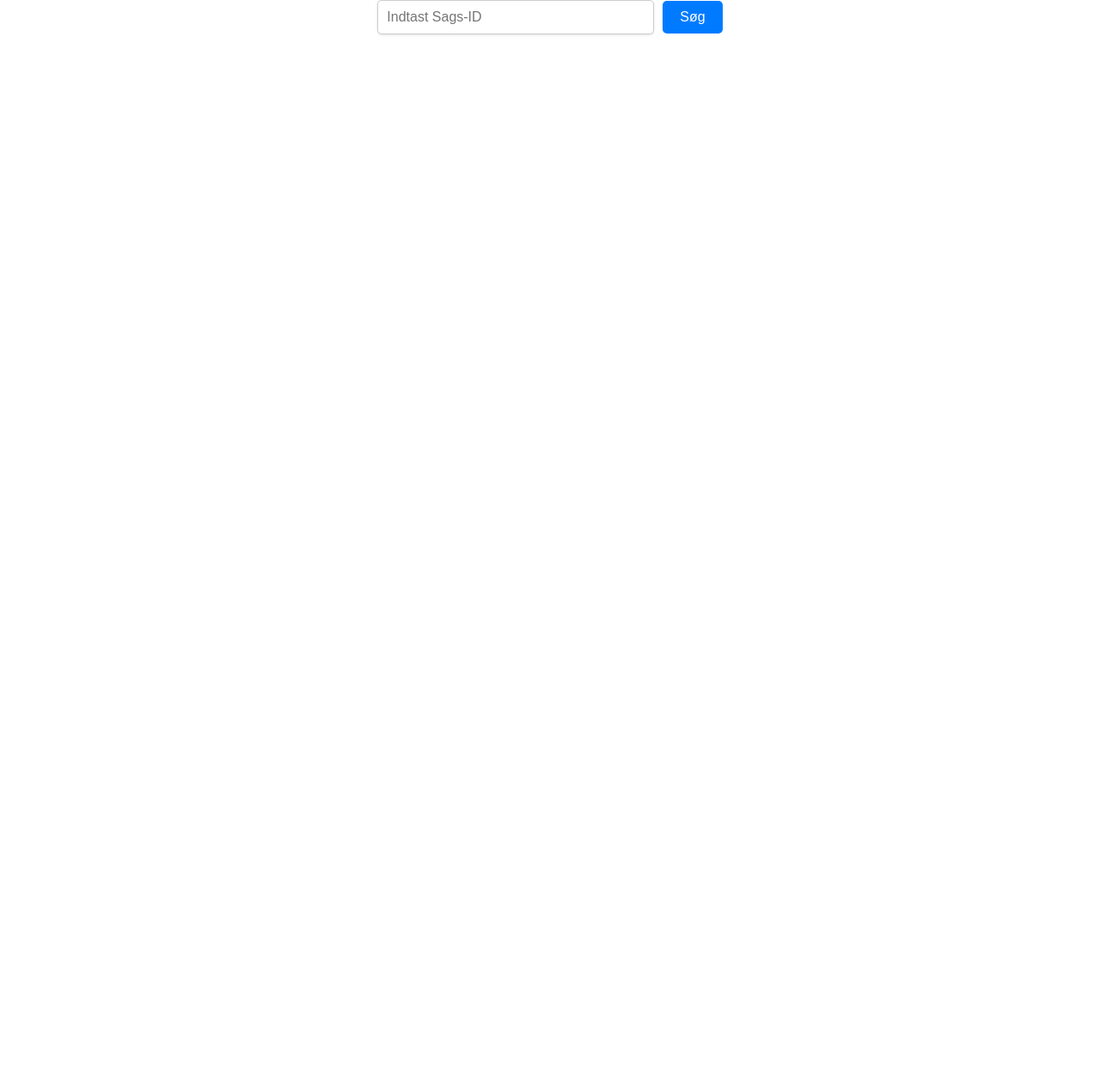
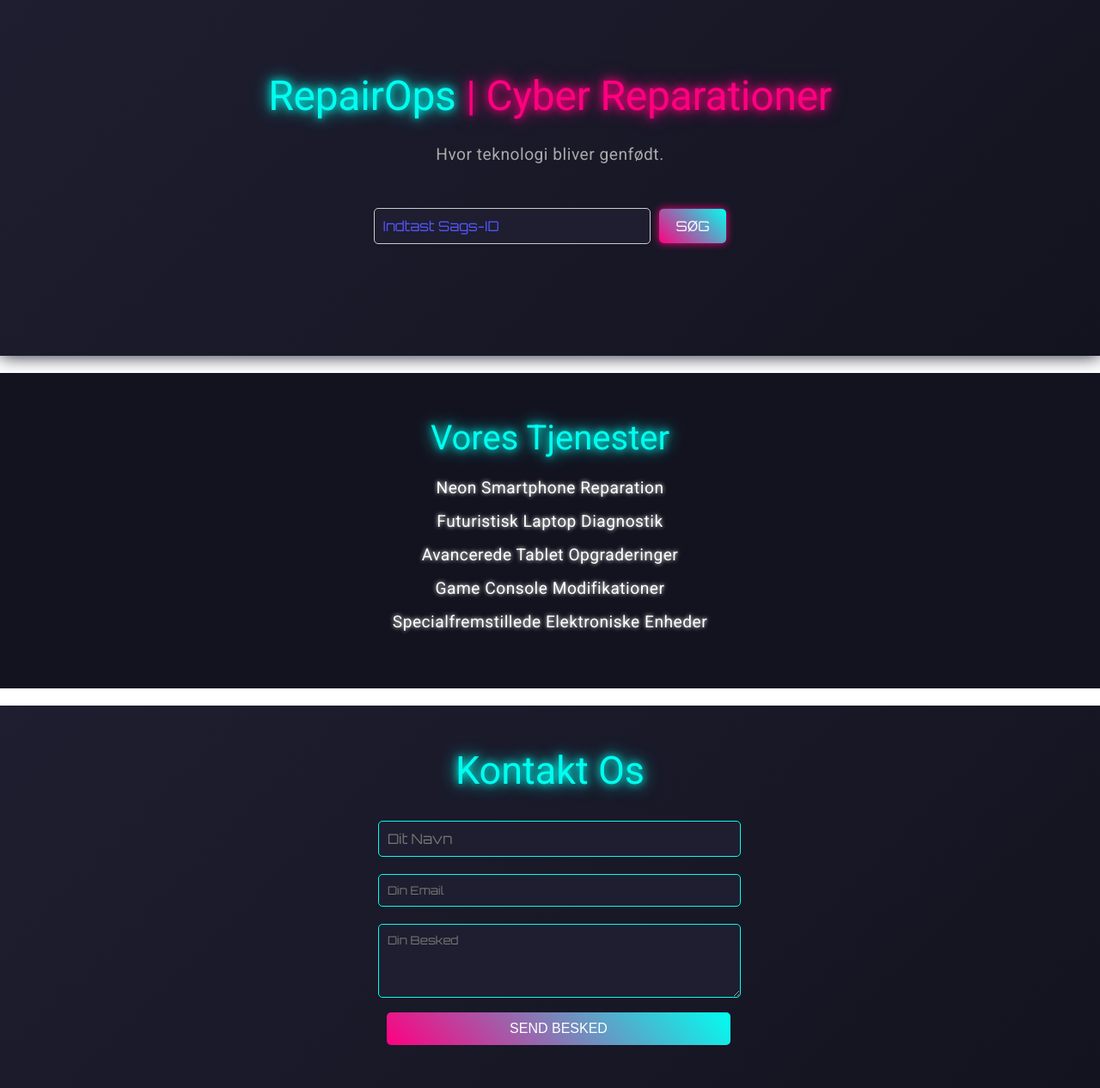
Before and after one commit to shadeisroot/RepairOpsFront, an Angular app: page /frontpage in a window 1280 px wide. Shown: the whole page at 86% size. Before the commit the page ends 800 px from the top, so only its background shows below. Built offline with nearby package versions, Linux system fonts and the light colour scheme.

Commit message:
Frontpage styled

```diff
--- a/src/frontpage/frontpage.component.css
+++ b/src/frontpage/frontpage.component.css
@@ -55,3 +55,208 @@ button:hover {
   text-align: center;
   margin-top: 10px;
 }
+/* Cyberpunk Theme */
+
+/* Global Styles */
+body {
+  font-family: 'Orbitron', sans-serif;
+  background-color: #000000;
+  color: #ffffff;
+  margin: 0;
+  padding: 0;
+}
+
+/* Hero Section */
+.hero {
+  text-align: center;
+  padding: 80px 20px;
+  background: linear-gradient(135deg, #1e1e30, #13131f);
+  box-shadow: 0 0 20px #1a1a2e;
+}
+
+.hero h1 {
+  font-size: 3rem;
+  color: #00fff0;
+  text-shadow: 0 0 10px #00fff0, 0 0 20px #00fff0;
+}
+
+.hero .glow {
+  color: #ff0080;
+  text-shadow: 0 0 10px #ff0080, 0 0 20px #ff0080;
+}
+
+.hero p {
+  margin-top: 10px;
+  font-size: 1.2rem;
+  color: #aaaaaa;
+}
+
+.hero .btn {
+  margin-top: 20px;
+  padding: 15px 30px;
+  background: linear-gradient(45deg, #00fff0, #ff0080);
+  color: #ffffff;
+  font-size: 1.2rem;
+  border: none;
+  border-radius: 5px;
+  text-decoration: none;
+  text-transform: uppercase;
+  transition: 0.3s ease;
+}
+
+.hero .btn:hover {
+  background: linear-gradient(45deg, #ff0080, #00fff0);
+  transform: scale(1.1);
+}
+
+/* Services Section */
+.services {
+  text-align: center;
+  padding: 50px 20px;
+  background-color: #13131f;
+}
+
+.services h2 {
+  font-size: 2.5rem;
+  color: #00fff0;
+  margin-bottom: 20px;
+}
+
+.services ul {
+  list-style: none;
+  padding: 0;
+  margin: 0;
+}
+
+.services li {
+  font-size: 1.2rem;
+  margin: 15px 0;
+  color: #ffffff;
+  text-shadow: 0 0 5px #ffffff;
+  transition: 0.3s ease;
+}
+
+.services li:hover {
+  color: #ff0080;
+  text-shadow: 0 0 10px #ff0080, 0 0 20px #ff0080;
+}
+
+/* Contact Section */
+.contact {
+  text-align: center;
+  padding: 50px 20px;
+  background: linear-gradient(135deg, #1e1e30, #13131f);
+}
+
+.contact form {
+  display: inline-block;
+  max-width: 400px;
+  text-align: left;
+}
+
+.contact input, .contact textarea {
+  width: 100%;
+  padding: 10px;
+  margin: 10px 0;
+  background-color: #1e1e30;
+  color: #ffffff;
+  border: 1px solid #00fff0;
+  border-radius: 5px;
+  font-family: 'Orbitron', sans-serif;
+}
+
+.contact button {
+  width: 100%;
+  padding: 10px;
+  background: linear-gradient(45deg, #ff0080, #00fff0);
+  color: #ffffff;
+  font-size: 1rem;
+  border: none;
+  border-radius: 5px;
+  text-transform: uppercase;
+  cursor: pointer;
+  transition: 0.3s ease;
+}
+
+.contact button:hover {
+  background: linear-gradient(45deg, #00fff0, #ff0080);
+  transform: scale(1.1);
+}
+
+/* Neon Glow Effect */
+.glow {
+  color: #00fff0;
+  text-shadow: 0 0 10px #00fff0, 0 0 20px #00fff0;
+}
+/* Cyberpunk Theme */
+
+/* Container for the search */
+.search-container {
+  text-align: center;
+  margin: 50px 20px;
+}
+
+/* Search Input Field */
+.search-input {
+  width: 300px;
+  padding: 10px;
+  background-color: #1e1e30;
+  color: #00fff0;
+  border: 1px solid #00fff0;
+  border-radius: 5px;
+  font-family: 'Orbitron', sans-serif;
+  font-size: 1rem;
+  outline: none;
+  box-shadow: 0 0 10px #00fff0;
+  transition: 0.3s ease-in-out;
+}
+
+.search-input::placeholder {
+  color: #5555ff;
+}
+
+.search-input:focus {
+  box-shadow: 0 0 20px #ff0080, 0 0 40px #00fff0;
+}
+
+/* Search Button */
+.search-button {
+  margin-left: 10px;
+  padding: 10px 20px;
+  background: linear-gradient(45deg, #ff0080, #00fff0);
+  color: #ffffff;
+  font-size: 1rem;
+  font-family: 'Orbitron', sans-serif;
+  border: none;
+  border-radius: 5px;
+  cursor: pointer;
+  text-transform: uppercase;
+  box-shadow: 0 0 10px #ff0080;
+  transition: transform 0.3s, background 0.3s;
+}
+
+.search-button:hover {
+  transform: scale(1.1);
+  background: linear-gradient(45deg, #00fff0, #ff0080);
+  box-shadow: 0 0 20px #00fff0, 0 0 30px #ff0080;
+}
+
+/* Error Message */
+.error-message {
+  margin-top: 20px;
+  color: #ff0080;
+  font-size: 1.2rem;
+  font-family: 'Orbitron', sans-serif;
+  text-shadow: 0 0 10px #ff0080, 0 0 20px #ff0080;
+  animation: pulse 1.5s infinite;
+}
+
+/* Glow Animation for Error Message */
+@keyframes pulse {
+  0%, 100% {
+    text-shadow: 0 0 10px #ff0080, 0 0 20px #ff0080;
+  }
+  50% {
+    text-shadow: 0 0 20px #ff0080, 0 0 40px #ff0080;
+  }
+}
--- a/src/frontpage/frontpage.component.html
+++ b/src/frontpage/frontpage.component.html
@@ -1,14 +1,42 @@
-<div>
+
+
+
+<div class="hero">
+  <h1>RepairOps<span class="glow"> | Cyber Reparationer</span></h1>
+  <p>Hvor teknologi bliver genfødt.</p>
+  <div class="search-container">
     <!-- Søgefelt -->
     <input
       type="text"
       [(ngModel)]="searchId"
       placeholder="Indtast Sags-ID"
+      class="search-input"
     />
-  <button (click)="searchCaseById()">Søg</button>
+    <button (click)="searchCaseById()" class="search-button">Søg</button>
   </div>
-
   <!-- Hvis ingen sag blev fundet -->
   <div *ngIf="searchError" class="error-message">
     {{ searchError }}
   </div>
+</div>
+
+<div class="services" id="services">
+  <h2><span class="glow">Vores Tjenester</span></h2>
+  <ul>
+    <li>Neon Smartphone Reparation</li>
+    <li>Futuristisk Laptop Diagnostik</li>
+    <li>Avancerede Tablet Opgraderinger</li>
+    <li>Game Console Modifikationer</li>
+    <li>Specialfremstillede Elektroniske Enheder</li>
+  </ul>
+</div>
+
+<div class="contact">
+  <h2><span class="glow">Kontakt Os</span></h2>
+  <form>
+    <input type="text" placeholder="Dit Navn" required />
+    <input type="email" placeholder="Din Email" required />
+    <textarea placeholder="Din Besked" rows="4"></textarea>
+    <button type="submit">Send Besked</button>
+  </form>
+</div>
--- a/src/index.html
+++ b/src/index.html
@@ -8,6 +8,7 @@
   <link rel="icon" type="image/x-icon" href="favicon.ico">
   <link href="https://fonts.googleapis.com/css2?family=Roboto:wght@300;400;500&display=swap" rel="stylesheet">
   <link href="https://fonts.googleapis.com/icon?family=Material+Icons" rel="stylesheet">
+  <link href="https://fonts.googleapis.com/css2?family=Orbitron:wght@400;700&display=swap" rel="stylesheet">
 </head>
 <body class="mat-typography">
 <app-root></app-root>
```
Lines whose indentation alone changed are shown as unchanged.
